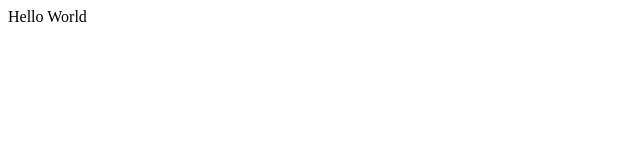
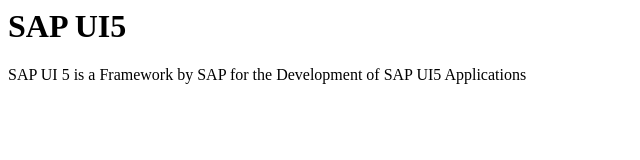
Before and after one commit to santyking/sapui5, a plain HTML site: page index.html in a window 1280 px wide. Shown: the whole page, without its empty margins (0-640 px from the left). Drawn offline with Linux system fonts and the light colour scheme.

Commit message:
Make changes to SAP ui5
Change-Id: Id3a10515acf38d683e5908415c7e4b010a082956

```diff
--- a/index.html
+++ b/index.html
@@ -1,6 +1,7 @@
 <html>
-	<title>Hello World</title>
+	<title>SAP UI5</title>
 	<body>
-		<p>Hello World</p>
+		<h1>SAP UI5</h1>
+		<p>SAP UI 5 is a Framework by SAP for the Development of SAP UI5 Applications</p>
 	</body>
 </html>
```
